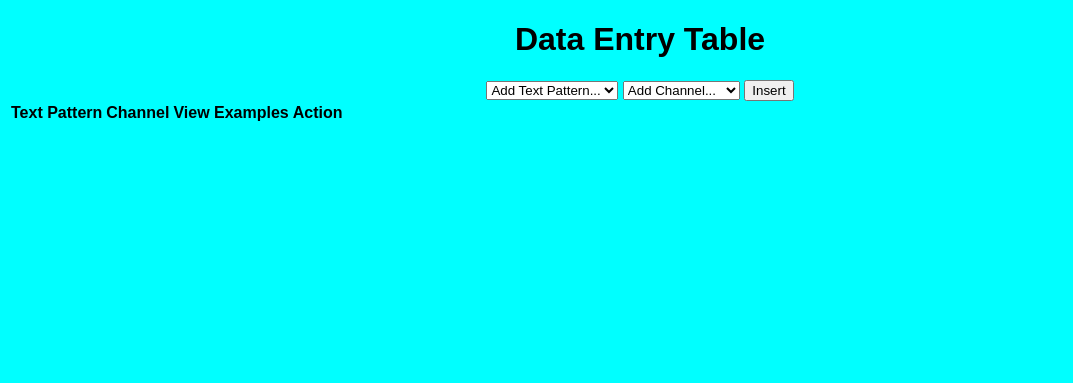
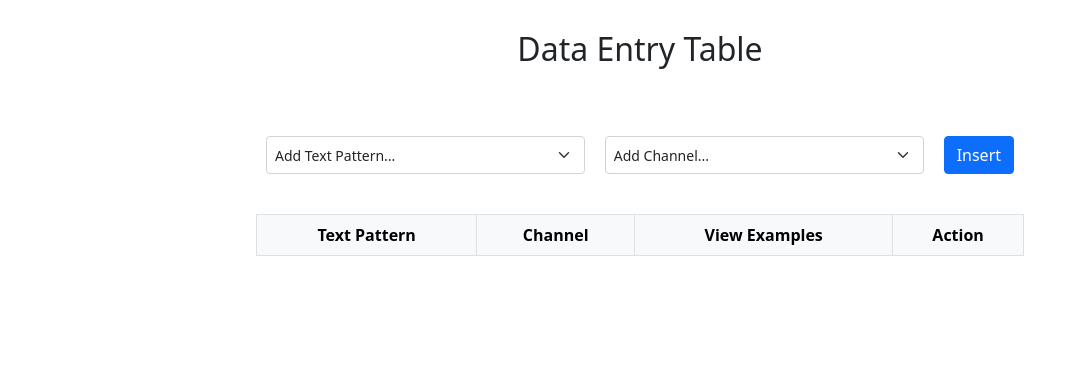
Before and after one commit to ihatepineapple/aigent-frontend-test, a plain HTML site: page index.html in a window 1280 px wide. Shown: the whole page, without its empty margins (0-1073 px from the left). Drawn offline with nearby package versions, Linux system fonts and the light colour scheme.

Commit message:
styles added

```diff
--- a/css/style.css
+++ b/css/style.css
@@ -1,14 +1,36 @@
 body {
-    background-color: aqua;
-    font-family: Arial, Helvetica, sans-serif;
     text-align: center;
-
+    padding: 30px;
 }
 
 datalist {
     display: none;
-  }
+}
 
 #update-form {
     visibility: hidden;
 }
+
+#content-wrapper {
+    display: flex;
+    flex-direction: column;
+
+    align-items: center;
+}
+
+
+#table-wrapper {
+    margin-top: 30px;
+    width: 60vw;
+}
+
+#create-form, #update-form {
+    width: 60vw;
+    display: flex;
+    flex-direction: row;
+    margin-top: 50px;
+}
+
+.form-select, .btn {
+    margin: 10px;
+}
--- a/index.html
+++ b/index.html
@@ -8,14 +8,16 @@
         <meta name="description" content="">
         <meta name="viewport" content="width=device-width, initial-scale=1">
         <link rel="stylesheet" href="./css/style.css">
+        <link href="https://cdn.jsdelivr.net/npm/bootstrap@5.0.0-beta2/dist/css/bootstrap.min.css" rel="stylesheet" integrity="sha384-BmbxuPwQa2lc/FVzBcNJ7UAyJxM6wuqIj61tLrc4wSX0szH/Ev+nYRRuWlolflfl" crossorigin="anonymous">
         <script src="https://kit.fontawesome.com/ee0eb480be.js" crossorigin="anonymous"></script>
     </head>
 
     <body>
-        <h1>Data Entry Table</h1>
+        <h2>Data Entry Table</h2>
+        <div id="content-wrapper">
             <div id="create-form">
 
-            <select id="text-patterns">
+                <select id="text-patterns" class="form-select form-select-sm">
                     <option disabled hidden selected>Add Text Pattern...</option>
                     <option value="Password">Password</option>
                     <option value="Terminate">Terminate</option>
@@ -23,21 +25,19 @@
                     <option value="Closed Account">Closed Account</option>
                 </select>
 
-            <select id="channels">
+                <select id="channels" class="form-select form-select-sm">
                     <option disabled hidden selected>Add Channel...</option>
                     <option value="Caller Channels">Caller Channels</option>
                     <option value="Agent Channels">Agent Channels</option>
                     <option value="Both Channels">Both Channels</option>
                 </select>
 
-            <button id="insert" class="btn">Insert</button>
+                <button id="insert" class="btn btn-primary">Insert</button>
             </div>
 
-
-
-
-        <table>
-            <thead>
+            <div id="table-wrapper">
+                <table class="table table-bordered align-middle">
+                    <thead class="table-light">
                         <tr>
                           <th>Text Pattern</th>
                           <th>Channel</th>
@@ -49,10 +49,11 @@
 
                       </tbody>
                 </table>
+            </div>
 
             <div id="update-form">
-
-            <select id="text-patterns-update">
+                <hr>
+                <select id="text-patterns-update" class="form-select form-select-sm">
                     <option disabled hidden selected>Update Text Pattern...</option>
                     <option value="Password">Password</option>
                     <option value="Terminate">Terminate</option>
@@ -60,14 +61,15 @@
                     <option value="Closed Account">Closed Account</option>
                 </select>
 
-            <select id="channels-update">
+                <select id="channels-update" class="form-select form-select-sm">
                     <option disabled hidden selected>Update Channel...</option>
                     <option value="Caller Channels">Caller Channels</option>
                     <option value="Agent Channels">Agent Channels</option>
                     <option value="Both Channels">Both Channels</option>
                 </select>
 
-            <button id="update" class="btn">Update</button>
+                <button id="update" class="btn btn-success">Update</button>
+            </div>
         </div>
 
 
--- a/js/index.js
+++ b/js/index.js
@@ -19,10 +19,10 @@ insertData = () => {
         newDataRow.innerHTML = `
         <td class="text-cell${tableLength}">${selectedTextPattern}</td>
         <td class="channel-cel${tableLength}l">${selectedChannel}</td>
-        <td><i class="fas fa-eye"></i></td>
+        <td><i class=" fas fa-eye btn btn-secondary"></i></td>
         <td>
-            <i class="fas fa-edit btn-edit"></i>
-            <i class="fas fa-trash-alt btn-remove"></i>
+            <i class="fas fa-edit btn btn-primary btn-edit"></i>
+            <i class="fas fa-trash-alt btn btn-danger btn-remove"></i>
         </td>`;
 
     }
```
Lines whose indentation alone changed are shown as unchanged.
